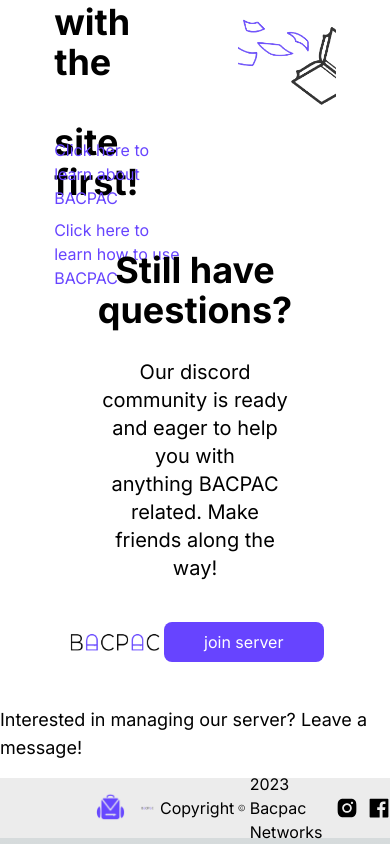
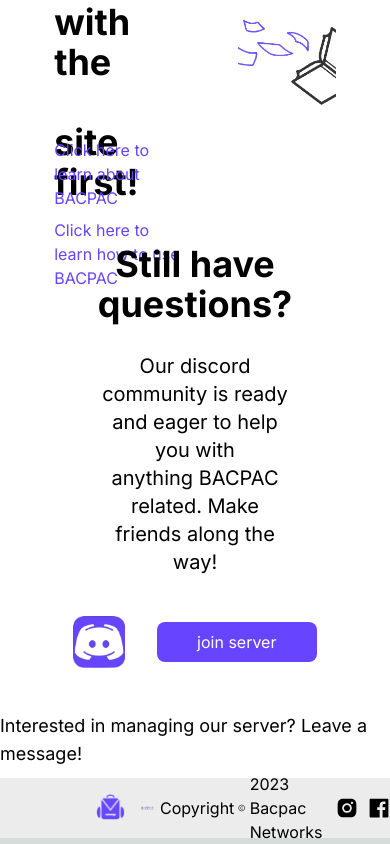
Before and after one commit to BacPacNet/web-app-client, a Next.js app: page / in a window 390 px wide. Shown: the part 1030-1874 px from the top of the page. Built offline with nearby package versions, Linux system fonts and the light colour scheme; a web font is replaced by a local one.

Commit message:
design and responsiveness added

```diff
--- a/src/app/components/Footer/Footer.js
+++ b/src/app/components/Footer/Footer.js
@@ -42,7 +42,7 @@
     window.open(url, '_blank') // Open the URL in a new tab
   }
   return (
-    <div className="footer center-v w-full bg-[#ECECEC] realtive bottom-0 left-0">
+    <div className="footer center-v bg-[#ECECEC] realtive bottom-0 left-0 ">
       <div className="images center-v ml-24 w-1/4 h-full cursor-pointer ">
         <div className="logo w-12 pb-1 mr-4 h-13">
           <Image src={bacpacLogo} alt="" className="w-full h-full" />
--- a/src/app/page.js
+++ b/src/app/page.js
@@ -8,7 +8,8 @@
 import Link from 'next/link'
 import Navbar from './components/Navbar/Navbar'
 import bacpacTitle from '../assets/bacpacTitle.png'
-import bookImg from '../assets/bookimg.png'
+import bookImgLogo from '../assets/bookimg.png'
+import discord from '../assets/discordLog.png'
 import universityData from '../../data/university_data'
 import { useState } from 'react'
 
@@ -31,7 +32,7 @@
   return (
     <div className="home">
       <Navbar />
-      <main className="flex h-full flex-col items-center justify-start max-h-full bg-[#ffffff]">
+      <main className="flex h-full w-full flex-col items-center justify-start max-h-full bg-[#ffffff]">
         <div className="text-9xl font-bold  mt-28">
           <Image src={bacpacTitle} alt="BACPAC" className="w-full h-full" />
         </div>
@@ -84,7 +85,7 @@
           <div className="part-1 flex items-center justify-evenly h-96">
             <div className="text w-1/3 h-full">
               <div className="heading h-3/4 flex justify-center flex-col">
-                <h1 className="text-4xl font-bold ">
+                <h1 className="text-4xl font-bold text-black">
                   <p className="leading-8">First time user? </p>
                   <br />
                   <p> Get familiar with the </p> <br /> <p>site first!</p>
@@ -107,13 +108,13 @@
             </div>
             <div className="bookImg h-full w-1/4 ">
               <Image
-                src={bookImg}
+                src={bookImgLogo}
                 alt="BACPAC"
                 className="w-full h-full object-cover"
               />
             </div>
           </div>
-          <div className="part-2  h-96 center flex-col mt-20 mb-20 w-full">
+          <div className="part-2  h-96 center flex-col mt-20 mb-20 w-full text-black">
             <div className="text text-center center flex-col w-2/4">
               <div className="heading text-4xl font-bold mb-7">
                 <h1>Still have questions?</h1>
@@ -123,8 +124,8 @@
                 anything BACPAC related. Make friends along the way!
               </div>
             </div>
-            <div className="discord-link flex  justify-center items-center mt-10">
-              <Image src={bacpacTitle} alt="BACPAC" className="w-1/4" />
+            <div className="discord-link flex justify-evenly  items-center mt-10">
+              <Image src={discord} alt="BACPAC" className="w-1/6" />
               <button className="btn btn-secondary w-40 h-10">
                 join server
               </button>
```
Also changed, not shown: src/assets/discordLog.png (added).
